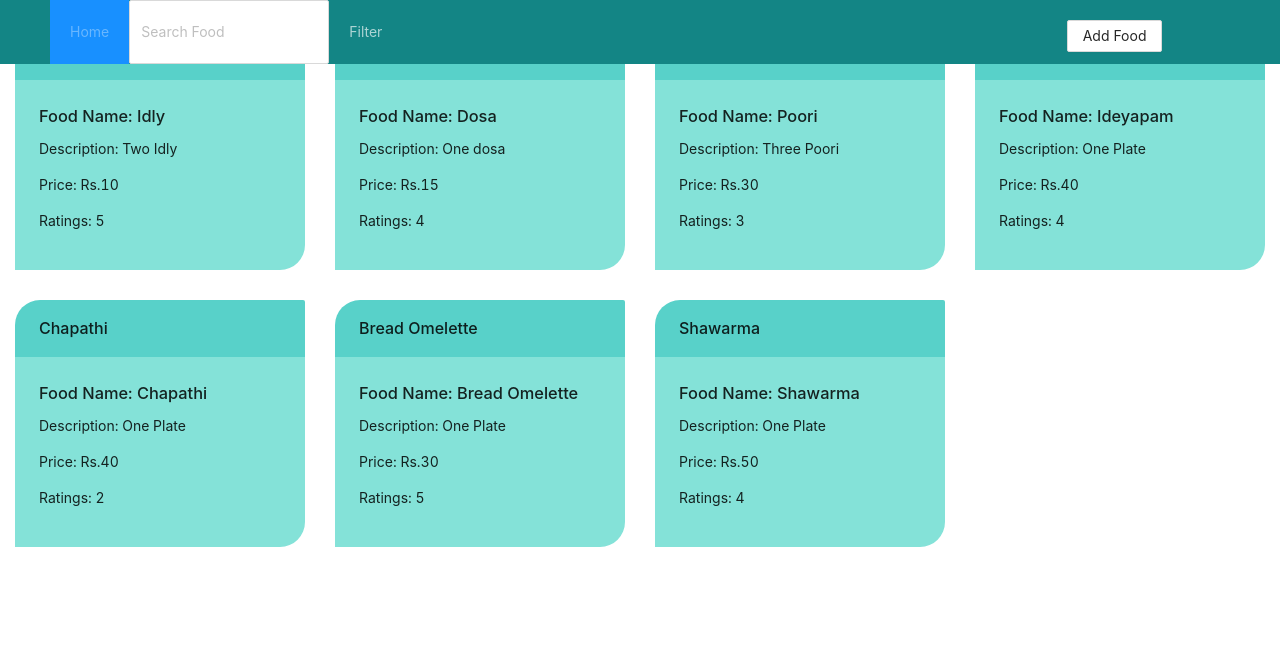
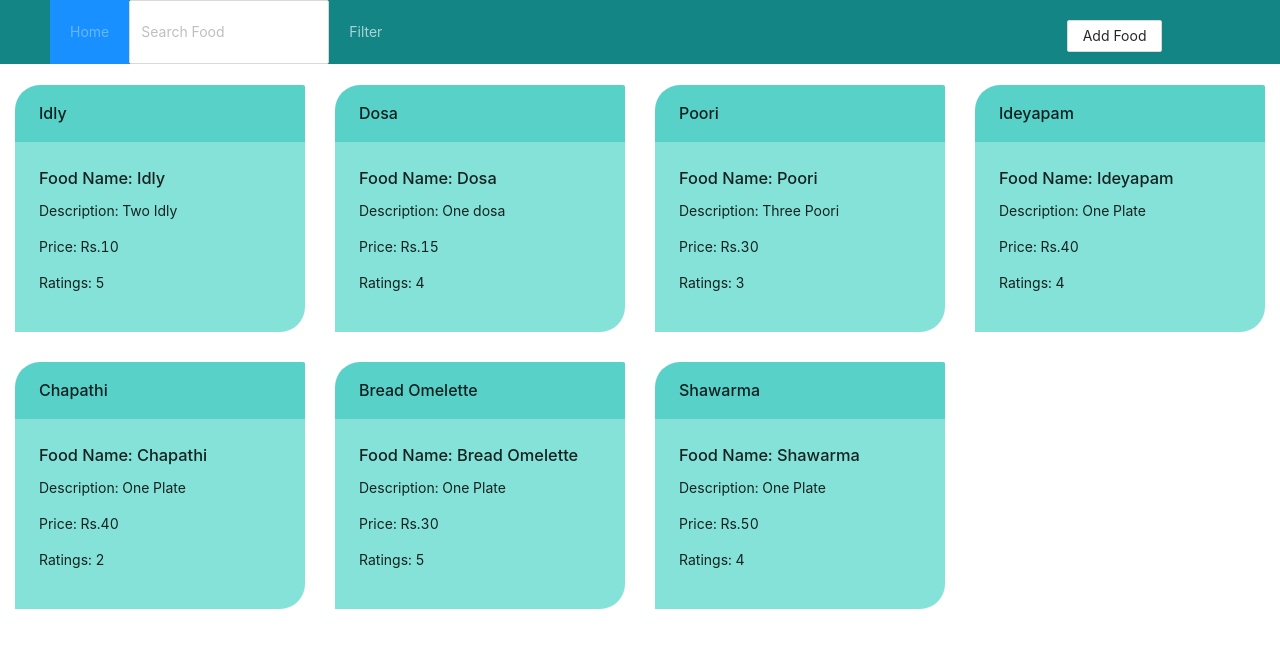
Before and after one commit to Hashim14/Restaurant_App, a React (Create React App) app: page / in a window 1280 px wide. Shown: the top 648 px of the page. Built offline with nearby package versions, Linux system fonts and the light colour scheme.

Commit message:
navArea Enhancement

```diff
--- a/src/Components/itemList.tsx
+++ b/src/Components/itemList.tsx
@@ -86,8 +86,11 @@ const Cards = ({
 
   return (
     <div className="site-card-wrapper">
-       <Col offset={20} style={{paddingTop:"20px", zIndex: 1, position: 'fixed'}}>
-      <Button onClick={showModal}>Add Food</Button>
+      <Col
+        offset={20}
+        style={{ paddingTop: "20px", zIndex: 1, position: "fixed" }}
+      >
+        <Button onClick={showModal}>Add Food</Button>
       </Col>
 
       <Modal
@@ -149,6 +152,7 @@ const Cards = ({
         className="site-card-wrapper"
         style={{
           padding: "8px",
+          paddingTop: "70px",
         }}
       >
         <Row gutter={16}>
--- a/src/Components/navArea.tsx
+++ b/src/Components/navArea.tsx
@@ -51,7 +51,7 @@ const NavArea = ({
   return (
     <>
       <Layout>
-        <Header className="header" style={{ background: "#138585", position: 'fixed' , zIndex: 1, width: '100%' }}>
+        <Header className="header" style={{ background: "#138585", position: 'fixed' , zIndex: 1, width: '100%', top:"0px" }}>
           <Menu
             theme="dark"
             style={{ background: "#138585" }}
```
